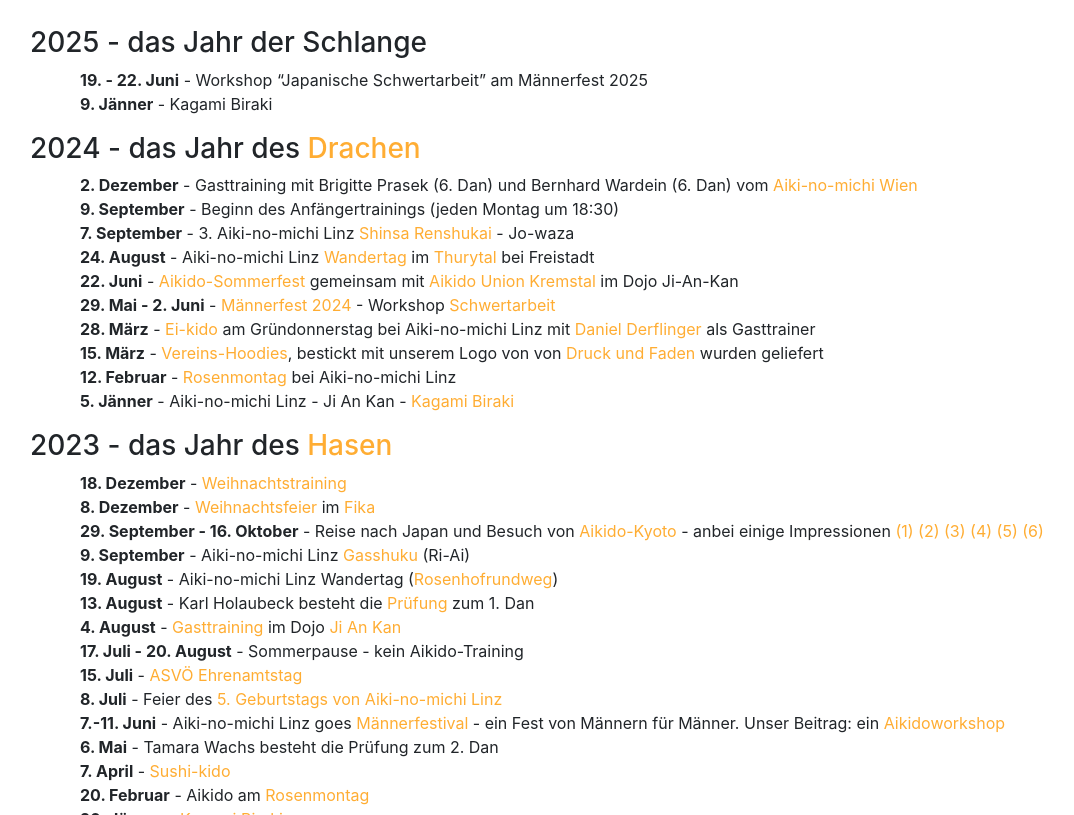
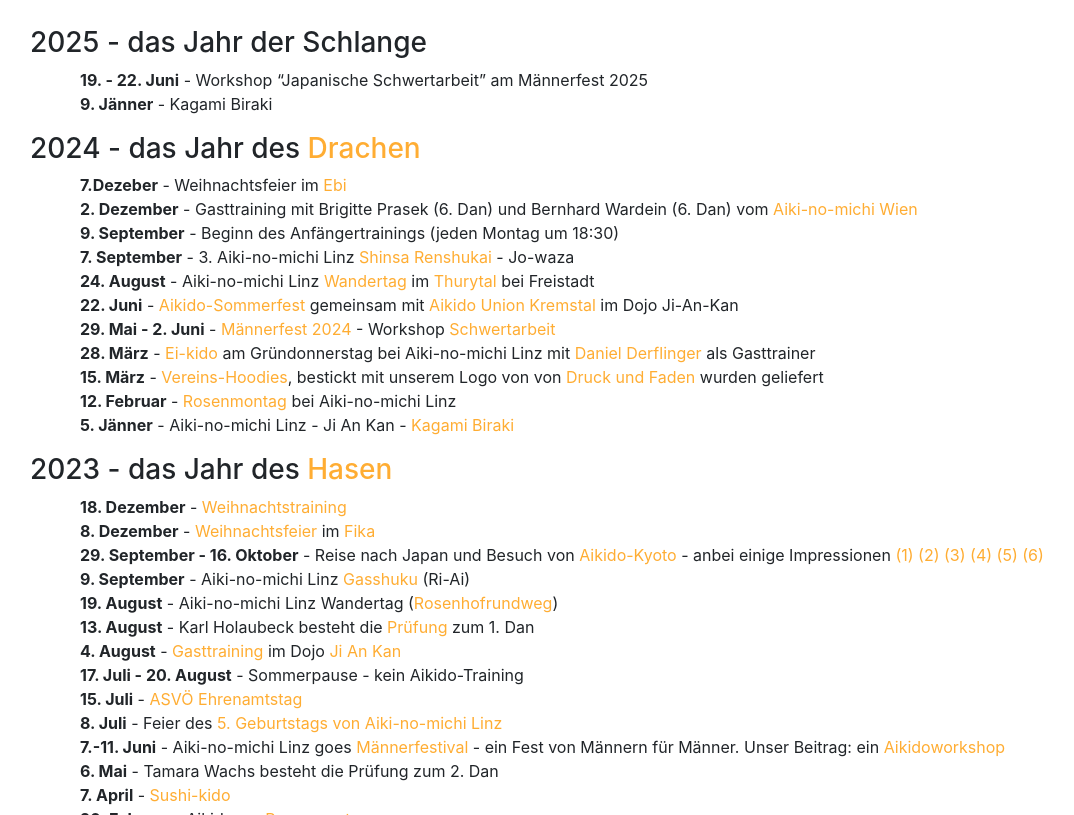
Before and after one commit to TWachs/aikinomichi-linz, a Jekyll site: the page built from aktuelles.md, in a window 1280 px wide and 900 px high, scrolled down 500 px, cut to the strip 85-900 px from the top of the window. Shown: the whole strip, without its empty margins (55-1129 px from the left). Built offline with Jekyll 4.4.1, drawn with Linux system fonts in a browser that asks for light colours; nearby versions of some CDN libraries.

Commit message:
Update aktuelles.md

```diff
--- a/aktuelles.md
+++ b/aktuelles.md
@@ -14,6 +14,7 @@
 
 ### 2024 - das Jahr des [Drachen](https://www.facebook.com/photo/?fbid=858191322982747&set=a.441578571310693&notif_id=1704027669781123&notif_t=feedback_reaction_generic&ref=notif){:target="_blank"}
 
+* **7.Dezeber** - Weihnachtsfeier im [Ebi](https://www.ebi-vienna.at/home){:target="_blank"}
 * **2. Dezember** - Gasttraining mit Brigitte Prasek (6. Dan) und Bernhard Wardein (6. Dan) vom [Aiki-no-michi Wien](http://www.aikinomichi.at/drupal7/){:target="_blank"}
 * **9. September** - Beginn des Anfängertrainings (jeden Montag um 18:30)
 * **7. September** - 3. Aiki-no-michi Linz [Shinsa Renshukai](https://www.instagram.com/p/C_qDaVOIg1F/?igsh=MWV6OHRieDdpZ25pcA==){:target="_blank"} - Jo-waza
```
